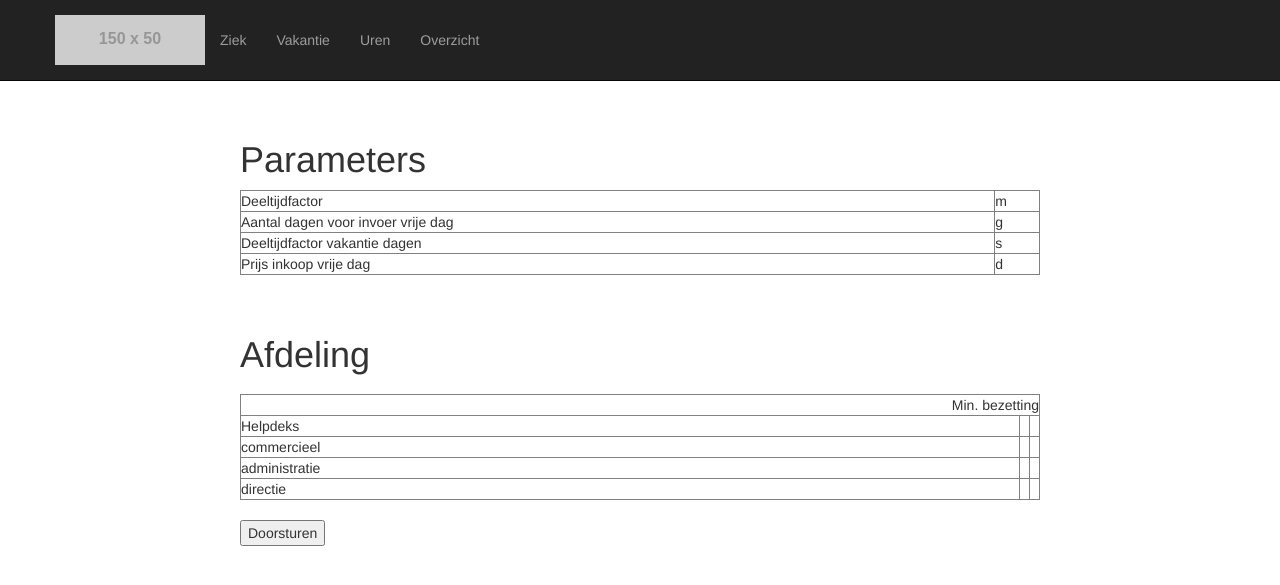
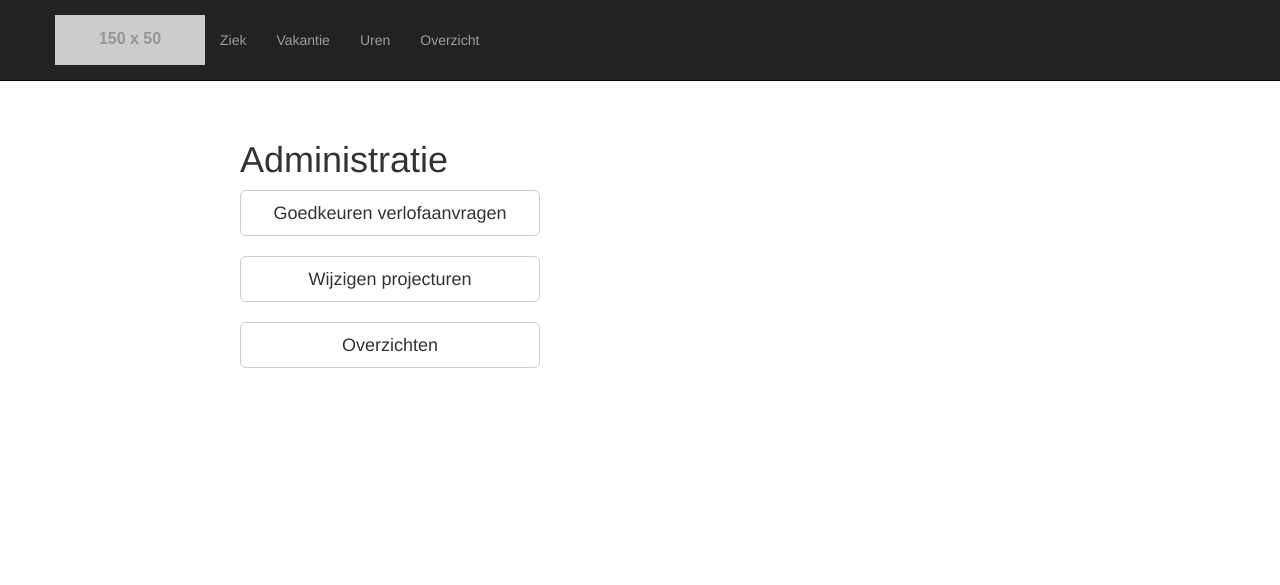
Before and after one commit to Bob93/CodeFest2016, a PHP site: page /Uren.php in a window 1280 px wide. Shown: the top 585 px of the page. Run offline with PHP 8.4, Linux system fonts and the light colour scheme; grey boxes labelled with a size stand in for pictures from a placeholder-image service; some libraries are stand-ins or nearby versions.

```diff
--- a/Uren.php
+++ b/Uren.php
@@ -38,7 +38,7 @@
 
 <!-- /.container -->
 <div class="container">
-    <?php include 'includes/admin-parameters.php';?>
+    <?php include 'includes/manager.php';?>
 </div>
 <!-- jQuery -->
 <script src="js/jquery.js"></script>
--- a/includes/admin-parameters.php
+++ b/includes/admin-parameters.php
@@ -27,29 +27,25 @@
         <h1>Afdeling</h1>
         <h1 class=""></h1>
         <table border="1" style="width:100%">
-            <tr>
-                <td class="administratie-table" colspan="3">Min. bezetting</td>
-            </tr>
-            <tr>
-                <td>Helpdeks</td>
-                <td></td>
-                <td></td>
-            </tr>
-            <tr>
-                <td>commercieel</td>
-                <td></td>
-                <td></td>
-            </tr>
-            <tr>
-                <td>administratie</td>
-                <td></td>
-                <td></td>
-            </tr>
-            <tr>
-                <td>directie</td>
-                <td></td>
-                <td></td>
-            </tr>
+            <?php
+            $data = json_decode($json_string);
+            $columns = array();
+
+            echo "<table><tbody>";
+            foreach ($data as $name => $values) {
+                echo "<tr><td>$name</td>";
+                foreach ($values as $k => $v) {
+                    echo "<td>$v</td>";
+                    $columns[$k] = $k;
+                }
+                echo "</tr>";
+            }
+            echo "</tbody><thead><tr><th>name</th>";
+            foreach ($columns as $column) {
+                echo "<th>$column</th>";
+            }
+            echo "</thead></table>"
+            ?>
 
         </table><br>
     <button type="submit" form="form1" value="Submit">Doorsturen</button>
--- a/includes/manager.php
+++ b/includes/manager.php
@@ -1,7 +1,12 @@
-<?php
-/**
- * Created by PhpStorm.
- * User: Danny
- * Date: 23-3-2016
- * Time: 22:05
- */
+<div class="menu-info">
+    <div class="row">
+        <div class="col-lg-10">
+            <h1>Administratie</h1>
+
+        </div>
+    </div>
+    <a href="#" class="btn btn-default btn-lg"><span>Goedkeuren verlofaanvragen</span></i></a><br><br>
+    <a href="#" class="btn btn-default btn-lg"><span>Wijzigen projecturen</span></i></a><br><br>
+    <a href="#" class="btn btn-default btn-lg"><span>Overzichten</span></i></a><br><br>
+
+</div>
```
